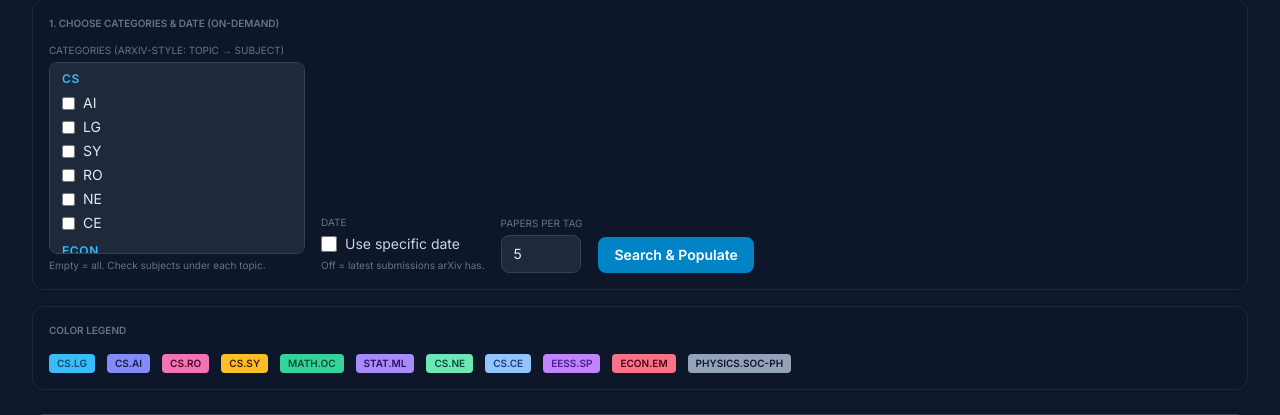
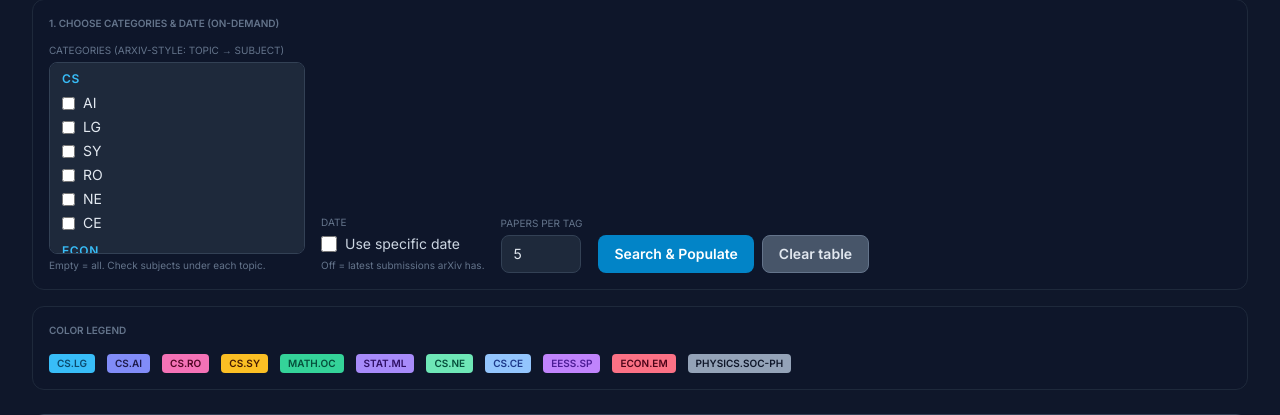
Before and after one commit to rishavsen1/arxiv_cast, a Flask app: page /intel in a window 1280 px wide. Shown: the part 146-561 px from the top of the page. Run offline with Flask 3, Linux system fonts and the light colour scheme; data that the repository does not hold is empty; some libraries are stand-ins or nearby versions.

Commit message:
Add clear functionality for arXiv papers in the UI and backend
Enhance the arXiv interface by introducing a "Clear table" button that allows users to delete all entries from the papers table. Implement the corresponding backend API endpoint to handle the clear request, ensuring proper user confirmation and status feedback. Update the HTML template and JavaScript logic to support this new feature, improving overall user experience.

```diff
--- a/app.py
+++ b/app.py
@@ -108,6 +108,16 @@ def arxiv_synopsis_html():
         mimetype="text/html; charset=utf-8"
     )
 
+# ArxivCast: clear papers table
+@app.route('/api/arxiv/clear', methods=['POST'])
+def arxiv_clear():
+    try:
+        mod = _arxiv_intel()
+        mod.clear_papers()
+        return jsonify({"ok": True})
+    except Exception as e:
+        return jsonify({"ok": False, "error": str(e)}), 500
+
 # ArxivCast: fetch papers and regenerate matrix
 @app.route('/api/arxiv/fetch', methods=['POST'])
 def arxiv_fetch():
--- a/intel-stack/arxiv_intel.py
+++ b/intel-stack/arxiv_intel.py
@@ -71,6 +71,14 @@ def init_db():
     conn.commit()
     conn.close()
 
+
+def clear_papers():
+    """Delete all rows from the papers table. Leaves table structure intact."""
+    conn = sqlite3.connect(DB_PATH)
+    conn.execute("DELETE FROM papers")
+    conn.commit()
+    conn.close()
+
 # XML namespaces used in arXiv Atom responses
 _ATOM_NS = {"atom": "http://www.w3.org/2005/Atom", "arxiv": "http://arxiv.org/schemas/atom"}
 
@@ -106,7 +114,9 @@ def _fetch_by_date_http(category, papers_per_tag, date):
         primary_el = entry.find("arxiv:primary_category", _ATOM_NS)
         all_cats = [c.get("term") for c in entry.findall("atom:category", _ATOM_NS) if c.get("term")]
         primary_cat = primary_el.get("term", category) if primary_el is not None else (all_cats[0] if all_cats else category)
-        other = [t for t in all_cats if t != primary_cat]
+        # For the "Other tags" column, always exclude the domain we're displaying (category/cat),
+        # not just the primary arXiv category, so the main tag does not appear twice.
+        other = [t for t in all_cats if t != category]
         other_categories = ", ".join(sorted(other)) if other else ""
         if entry_id is None or title_el is None:
             continue
@@ -164,8 +174,8 @@ def fetch_and_store(categories=None, papers_per_tag=None, date=None):
                 total_found += 1
                 other = ""
                 if hasattr(result, "categories") and result.categories:
-                    primary = getattr(result, "primary_category", None) or (result.categories[0] if result.categories else None)
-                    other = ", ".join(sorted(c for c in result.categories if c != primary)) if primary else ", ".join(sorted(result.categories))
+                    # Exclude the domain we're displaying (cat) from "Other tags" so it doesn't duplicate
+                    other = ", ".join(sorted(c for c in result.categories if c != cat))
                 conn.execute(
                     "INSERT OR IGNORE INTO papers (id, category, title, url, date, abstract, other_categories) VALUES (?, ?, ?, ?, ?, ?, ?)",
                     (result.entry_id, cat, result.title, result.pdf_url, result.published.strftime("%Y-%m-%d"), result.summary, other),
--- a/templates/intel.html
+++ b/templates/intel.html
@@ -74,10 +74,15 @@
                     </div>
                     <div>
                         <label class="block text-[10px] text-slate-500 uppercase mb-1">&nbsp;</label>
-                        <button type="button" id="arxiv-fetch-btn" class="px-4 py-2 bg-sky-600 hover:bg-sky-500 text-white text-sm font-semibold rounded-lg transition flex items-center gap-2">
-                            <span id="arxiv-fetch-spinner" class="spinner hidden"></span>
-                            <span id="arxiv-fetch-label">Search & Populate</span>
-                        </button>
+                        <div class="flex gap-2">
+                            <button type="button" id="arxiv-fetch-btn" class="px-4 py-2 bg-sky-600 hover:bg-sky-500 text-white text-sm font-semibold rounded-lg transition flex items-center gap-2">
+                                <span id="arxiv-fetch-spinner" class="spinner hidden"></span>
+                                <span id="arxiv-fetch-label">Search & Populate</span>
+                            </button>
+                            <button type="button" id="arxiv-clear-btn" class="px-4 py-2 bg-slate-600 hover:bg-slate-500 text-slate-200 text-sm font-semibold rounded-lg transition border border-slate-500">
+                                Clear table
+                            </button>
+                        </div>
                     </div>
                 </div>
                 <p id="arxiv-fetch-status" class="text-xs text-slate-500 mt-2 hidden"></p>
@@ -314,6 +319,33 @@
             });
         });
 
+        document.getElementById('arxiv-clear-btn').addEventListener('click', function() {
+            var btn = this;
+            var status = document.getElementById('arxiv-fetch-status');
+            if (!confirm('Clear all papers from the table? You can repopulate with Search & Populate.')) return;
+            btn.disabled = true;
+            fetch('/api/arxiv/clear', { method: 'POST', headers: { 'Content-Type': 'application/json' } })
+                .then(function(r) { return r.json(); })
+                .then(function(data) {
+                    btn.disabled = false;
+                    status.classList.remove('hidden');
+                    if (data.ok) {
+                        status.textContent = 'Table cleared.';
+                        status.className = 'text-xs text-slate-400 mt-2';
+                        document.getElementById('matrix-container').innerHTML = '<p class="text-slate-500 text-sm p-6">Choose categories and date above, then click <strong>Search &amp; Populate</strong> to fetch and show papers.</p>';
+                    } else {
+                        status.textContent = 'Error: ' + (data.error || 'Unknown');
+                        status.className = 'text-xs text-red-400 mt-2';
+                    }
+                })
+                .catch(function(err) {
+                    btn.disabled = false;
+                    status.classList.remove('hidden');
+                    status.textContent = 'Error: ' + err.message;
+                    status.className = 'text-xs text-red-400 mt-2';
+                });
+        });
+
         document.getElementById('podcast-style').addEventListener('change', function() {
             document.getElementById('podcast-custom-wrap').classList.toggle('hidden', this.value !== 'custom');
         });
```
